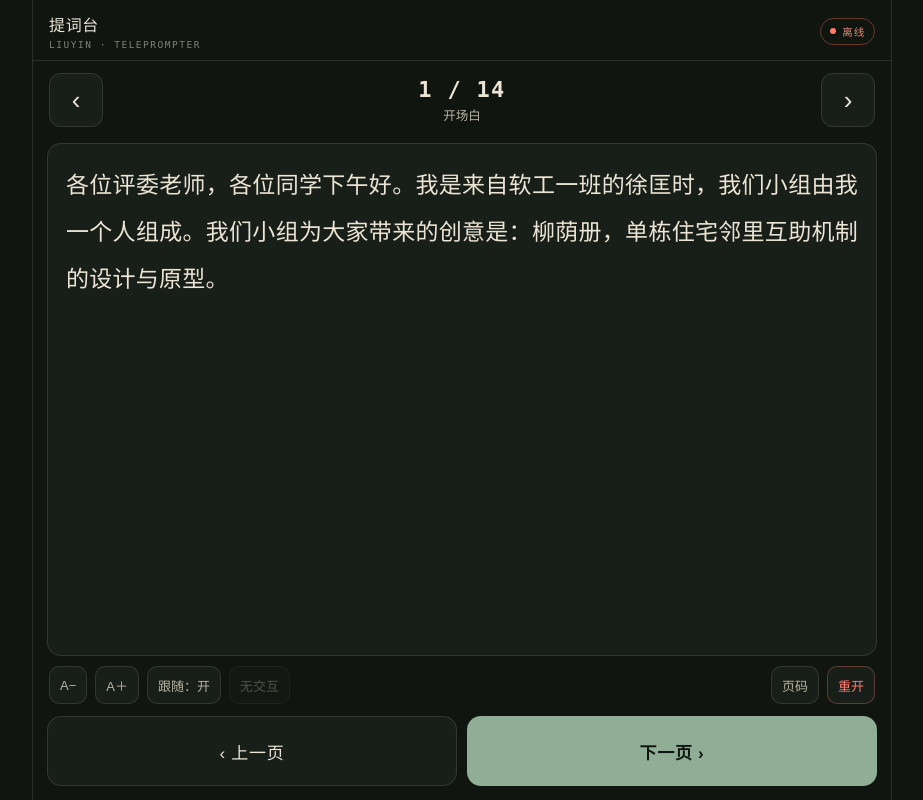
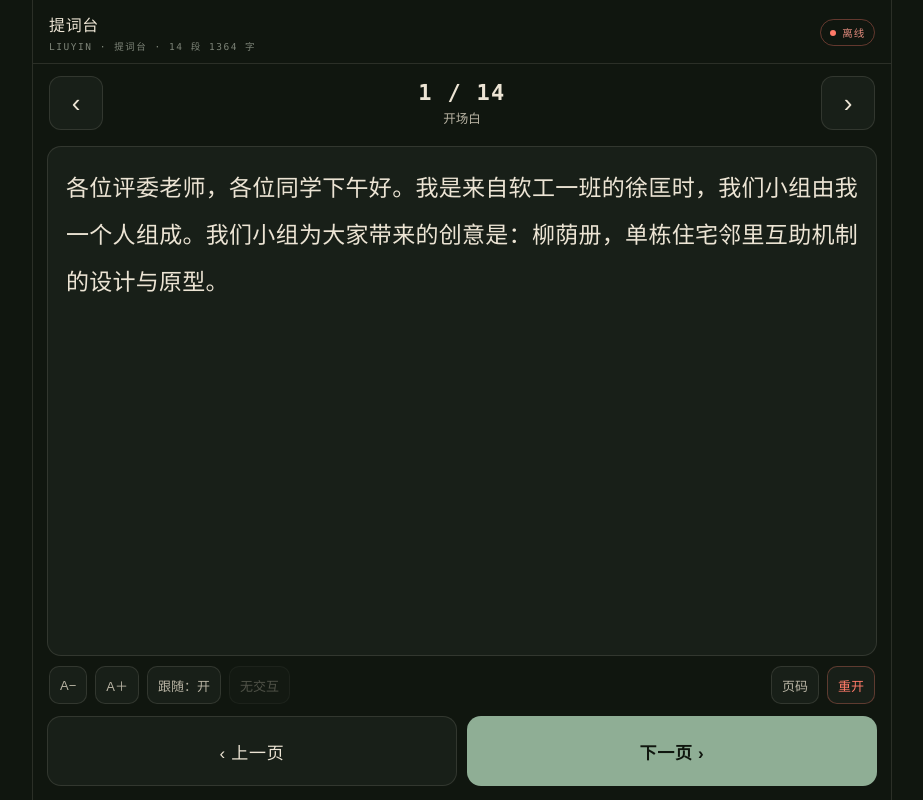
Before and after one commit to GinyvaXu/personal-website, a plain HTML site: page liuyin/control/index.html in a window 1280 px wide. Shown: the whole page, without its empty margins (178-1101 px from the left). Drawn offline with Linux system fonts and the light colour scheme; no server answers.

Commit message:
feat(liuyin/control): 提词台同步决赛讲稿定稿（14 段 1185 字）

```diff
--- a/liuyin/control/index.html
+++ b/liuyin/control/index.html
@@ -164,9 +164,9 @@
   }
 
   // ---------- 稿子 ----------
-  fetch('script.json?v=1', { cache: 'force-cache' })
+  fetch('script.json?v=' + Date.now(), { cache: 'no-store' })
     .then(function(r){ return r.json(); })
-    .then(function(list){ SLIDES = list || []; buildCells(); render(); })
+    .then(function(list){ SLIDES = list || []; var n=0; SLIDES.forEach(function(s){ n += (s.chars||0); }); var el=document.querySelector('.brand small'); if(el) el.textContent='LIUYIN · 提词台 · '+SLIDES.length+' 段 '+n+' 字'; buildCells(); render(); })
     .catch(function(){ SLIDES = []; render(); });
 
   function render(){
--- a/liuyin/control/script.json
+++ b/liuyin/control/script.json
@@ -8,8 +8,8 @@
  {
   "n": 2,
   "title": "研究缘起",
-  "text": "你是否有这样的经历：人在宿舍，却要下楼拿一个快递，或者去门口的外卖柜取一份外卖。我自己就住在六楼，一趟上下不过几分钟，可是如果专程跑一趟，还是相当麻烦的。就像 PPT 上的这个情景，她在群里打了一行字\"谁能帮我拿个快递\"，但面对不太熟的室友和邻居，因为怕欠人情，撤回了消息。可见，她，不是不需要帮忙，是怕没人回，也怕有人回。",
-  "chars": 160
+  "text": "你是否有这样的经历：人在宿舍，却要下楼拿一个快递，或者去门口的外卖柜取一份外卖。我自己就住在六楼，专程跑一趟相当麻烦的。更具典型性的是PPT 上的这个情景，她在群里打了一行字\"谁能帮我拿个快递\"，但面对不太熟的室友和邻居，因为怕欠人情，撤回了消息。可见，她，不是不需要帮忙，是怕没人回，也怕有人回。",
+  "chars": 148
  },
  {
   "n": 3,
@@ -20,26 +20,26 @@
  {
   "n": 4,
   "title": "既有方案对比",
-  "text": "PPT上所列举的四种既有方案：跑腿平台和时间银行用金钱契约的方式追求两清，宿舍群和熟人帮忙这两条路径只靠情分维系。\n\n四种路径都在回答\"怎么帮\"，而柳荫册致力于解决的，是\"如何让人没有负担地开口\"。\n\n把它们放进屏幕上这个坐标：跑腿和时间银行都在结算的一侧，宿舍群与熟人不在结算这一侧。而柳荫册，在这里。",
-  "chars": 148
+  "text": "PPT上所列举的四种既有方案：跑腿平台和时间银行用金钱契约的方式追求两清，宿舍群和熟人帮忙这两条路径只靠情分维系。\n\n四种路径都在回答\"怎么帮\"，而柳荫册致力于解决的，是\"如何让人没有负担地开口\"。\n\n把它们放进屏幕上这个坐标，柳荫册，在这里。",
+  "chars": 118
  },
  {
   "n": 5,
   "title": "需求侧调查",
-  "text": "我们做了调查。63 份问卷中，约 70% 的人最担心欠人情，约 90% 的人认为关系更熟才更容易开口，还有 12 份在最近一个月里想求助却没发出去。越是不熟，越是开不了口。\n\n所以，一个人正好要下楼、另一个人正好有件小事，这样的时刻是真实存在的，值得被验证。",
-  "chars": 120
+  "text": "我们做了调查。63 份问卷中，约 70% 的人最担心欠人情，约 90% 的人认为关系更熟才更容易开口，还有 12 份在最近一个月里想求助却没发出去。\n\n所以，一个人正好要下楼、另一个人正好有件小事，这样的时刻是真实存在的，值得被验证。",
+  "chars": 108
  },
  {
   "n": 6,
   "title": "机制一 · 顺路卡",
-  "text": "第一个机制，顺路卡。发卡的人只需写下一句话，例如\"六点十分从驿站回六号楼，可以带两件\"。这样的声明，需要的人点一下就行；帮忙的人也不必特意绕路，反正他本来就要走。",
-  "chars": 81
+  "text": "第一个机制，顺路卡。发卡的人只需写下一句话，例如\"六点十分从驿站回六号楼，可以带两件\"。这样可以在相应时刻自动匹配委托，也让委托者明确有哪些人可以顺路帮他。",
+  "chars": 78
  },
  {
   "n": 7,
   "title": "机制二 · 人情点",
-  "text": "第二个机制名为“人情点”，它只记录一件事，即欠下一次人情：帮一次记一笔，求一次也记一笔。关于人情点最重要的设计点在于，它始终不进入明码结算，既不兑钱，也不转赠。因为一旦可以提现，账本就会变成合同，就与我们柳荫册的主旨相违背了。",
-  "chars": 113
+  "text": "第二个机制名为“人情点”，在每次订单完成后记录一件事，谁欠下了一次人情：帮一次记一笔，求一次也记一笔。关于人情点最重要的设计点在于，它始终不进入明码结算。因为一旦可以结算提现，账本就会变成合同，就与我们柳荫册的主旨相违背了。",
+  "chars": 112
  },
  {
   "n": 8,
@@ -62,20 +62,20 @@
  {
   "n": 11,
   "title": "设计伦理",
-  "text": "柳荫册的伦理基础有三：\n\n第一，互惠规范指明义务来自受惠后的回报压力，人情点只记“欠一次”，不把人情债务化；\n\n第二，弱关系说明陌生邻里不必先成朋友，顺路卡让点头之交在顺路中建立可拒绝的连接；\n\n第三，礼物经济说明关系靠回赠延续，双确认与单栋封闭把回赠限定在可预期半径内。项目因此先降门槛、证明信任，再让人情发生。",
-  "chars": 151
+  "text": "柳荫册伦理基础在于：\n\n互惠规范使人情点只记“欠一次”而不债务化；\n\n弱关系让顺路卡连接可拒绝的点头之交；\n\n礼物经济以双确认、单栋封闭限定回赠半径。\n\n先降门槛、证明信任，再让人情发生。",
+  "chars": 86
  },
  {
   "n": 12,
   "title": "研究局限",
-  "text": "当然，受限于人手与时间（毕竟仅我一人），本研究难免存在若干局限。但我介绍柳荫册这一创意，本意正是抛砖引玉：希望借这个小小的尝试，让大家聚焦于“如何用代码把一次互助的门槛降到可拒绝、可退出，先证明信任，再让人情发生”，也以此呼应本次比赛“码聚创新，智筑未来”的主题。",
+  "text": "当然，受限于人手与时间（毕竟仅我一人），本研究难免存在若干局限。但我介绍柳荫册这一创意，本意正是抛砖引玉：希望借这个小小的尝试，让大家聚焦于“如何用代码把一次互助的门槛降低，先证明信任，再让人情发生”，这是我所理解“码聚创新，智筑未来”的主题中人文关怀内涵的理解。",
   "chars": 132
  },
  {
   "n": 13,
   "title": "结论",
-  "text": "我想通过柳荫册为大家揭示一种可能性：先证明信任，再让人情发生。信息可以抹平高楼带来的不便，人情可以弥合楼层之间的差距；原本素不相识的人，也可以以很低的门槛连在一起。\n\n而这套方法并不只属于宿舍楼。同一条\"顺路\"的逻辑，放进社区，是顺路带一份菜、代取一次药；放进老龄化更深的楼栋，是顺路看一眼独居的老人。柳荫册不是模板，而是方法论：降低一次互助的门槛，让信任先被证明。至于它在别处是否成立、责任如何划分，需要一个场景一个场景地重新回答。",
-  "chars": 215
+  "text": "我想通过柳荫册为大家揭示一种可能性：先证明信任，再让人情发生。信息可以抹平高楼带来的不便，人情可以弥合楼层之间的差距；原本素不相识的人，也可以以很低的门槛连在一起。\n\n而这套方法并不只属于宿舍楼。同一条\"顺路\"的逻辑，放进社区，是顺路带一份菜、代取一次药；放进老龄化更深的楼栋，是顺路看一眼独居的老人。柳荫册不是模板，而是方法论。至于它在别处是否成立、责任如何划分，需要一个场景一个场景地重新回答。",
+  "chars": 197
  },
  {
   "n": 14,
```
